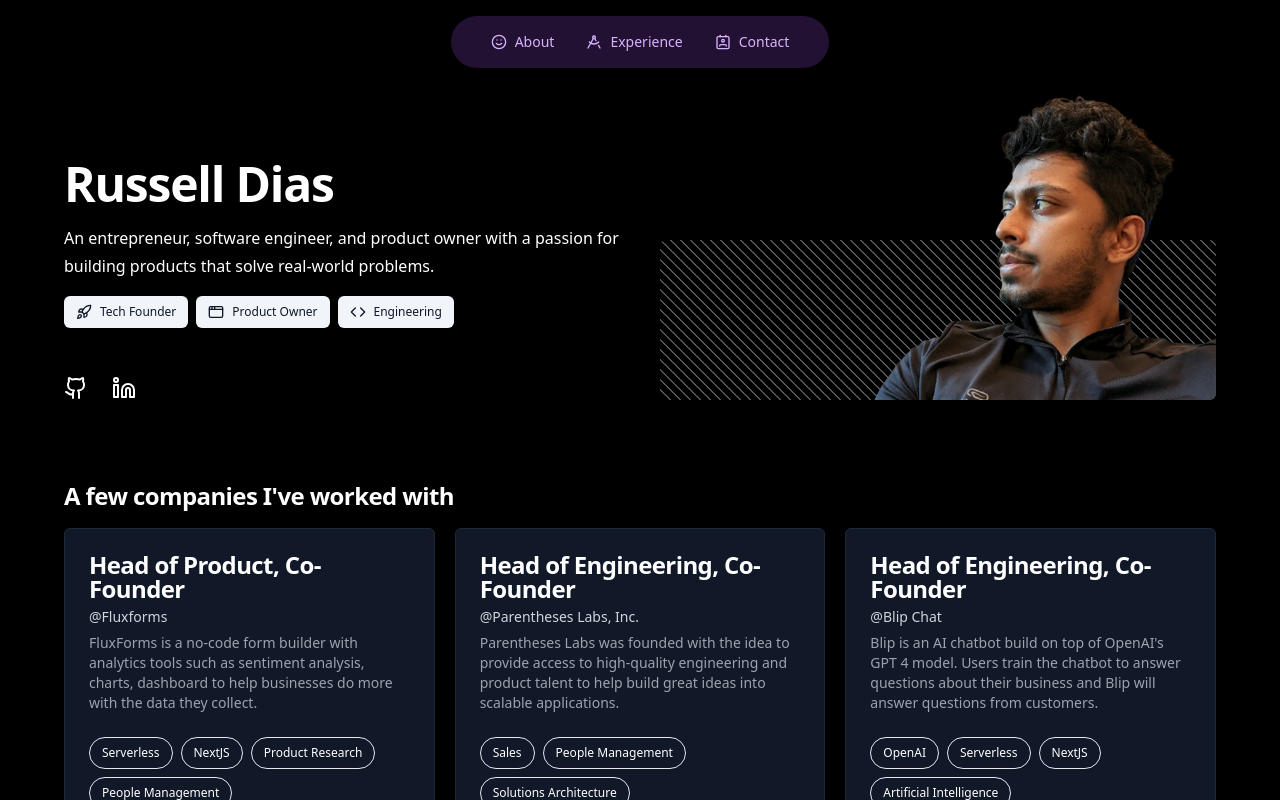
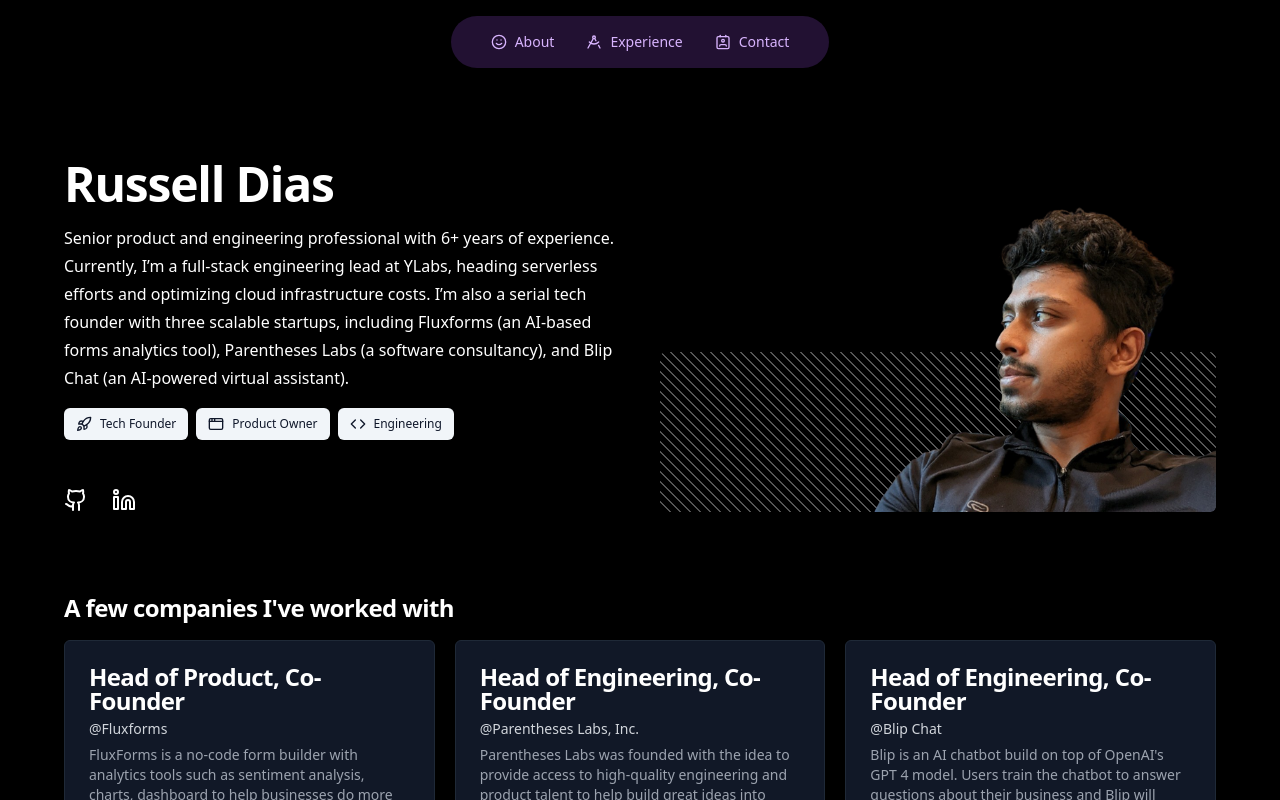
Before and after one commit to russdias/russdias, a Next.js app: page / in a window 1280 px wide. Shown: the top 800 px of the page. Built offline with nearby package versions, Linux system fonts and the light colour scheme.

Commit message:
Update Intro content with professional experience
Signed-off-by: Russell Dias <russell.dias98@gmail.com>

```diff
--- a/src/modules/Intro/content.tsx
+++ b/src/modules/Intro/content.tsx
@@ -3,7 +3,7 @@
 const content = {
   header: 'Russell Dias',
   description:
-    'An entrepreneur, software engineer, and product owner with a passion for building products that solve real-world problems.',
+    'Senior product and engineering professional with 6+ years of experience. Currently, I’m a full-stack engineering lead at YLabs, heading serverless efforts and optimizing cloud infrastructure costs. I’m also a serial tech founder with three scalable startups, including Fluxforms (an AI-based forms analytics tool), Parentheses Labs (a software consultancy), and Blip Chat (an AI-powered virtual assistant).',
   roles: [
     {
       title: 'Tech Founder',
```
